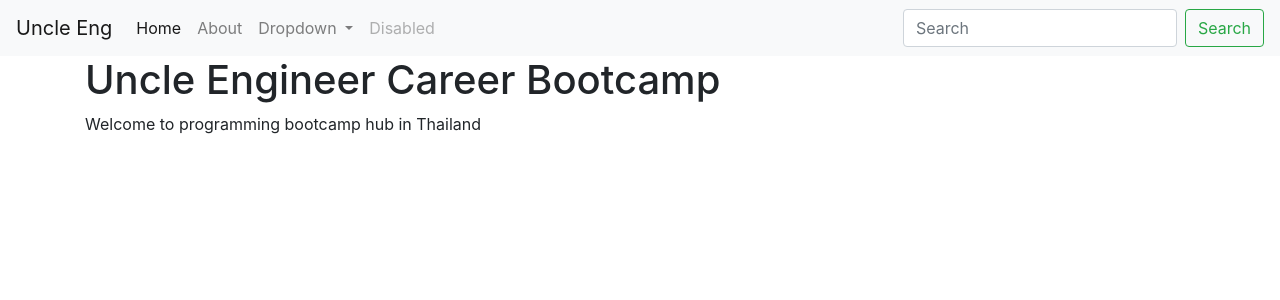
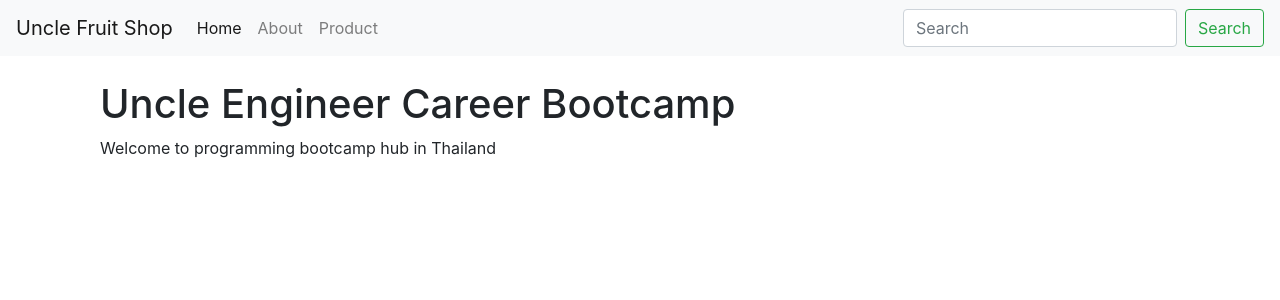
Before and after one commit to SonNavigator/uncle-bootcamp-2023, a Django app: page / in a window 1280 px wide. Shown: the top 300 px of the page. Run offline with Django 3.2, Linux system fonts and the light colour scheme; data that the repository does not hold is empty.

Commit message:
Session6

```diff
--- /dev/null
+++ b/company/templates/company/base.html
@@ -0,0 +1,46 @@
+<!DOCTYPE html>
+{% load static %}
+<html>
+    <head>
+        <link rel="stylesheet" href="https://cdn.jsdelivr.net/npm/bootstrap@4.6.2/dist/css/bootstrap.min.css" integrity="sha384-xOolHFLEh07PJGoPkLv1IbcEPTNtaed2xpHsD9ESMhqIYd0nLMwNLD69Npy4HI+N" crossorigin="anonymous">
+        <!-- <link rel="stylesheet" href="{% static 'company/styles.css' %}"> -->
+        <title>{% block title %}Uncle Fruit Shop{% endblock title %}</title>
+    </head>
+    <body>
+      <!-- Navigation bar section -->
+        <nav class="navbar navbar-expand-lg navbar-light bg-light">
+            <a class="navbar-brand" href="/">Uncle Fruit Shop</a>
+            <button class="navbar-toggler" type="button" data-toggle="collapse" data-target="#navbarSupportedContent" aria-controls="navbarSupportedContent" aria-expanded="false" aria-label="Toggle navigation">
+              <span class="navbar-toggler-icon"></span>
+            </button>
+            <div class="collapse navbar-collapse" id="navbarSupportedContent">
+              <ul class="navbar-nav mr-auto">
+                <li class="nav-item active">
+                  <a class="nav-link" href="/">Home <span class="sr-only">(current)</span></a>
+                </li>
+                <li class="nav-item">
+                  <a class="nav-link" href="/about">About</a>
+                </li>
+                <li class="nav-item">
+                    <a class="nav-link" href="/product">Product</a>
+                </li>
+
+              </ul>
+              <form class="form-inline my-2 my-lg-0">
+                <input class="form-control mr-sm-2" type="search" placeholder="Search" aria-label="Search">
+                <button class="btn btn-outline-success my-2 my-sm-0" type="submit">Search</button>
+              </form>
+            </div>
+          </nav>
+          <!-- End Navigation Bar -->
+
+        <div class="container">
+            {% block content %}
+            ################################
+
+            ################################
+            {% endblock content %}
+        </div>
+
+    </body>
+</html>
--- a/company/templates/company/home.html
+++ b/company/templates/company/home.html
@@ -1,50 +1,8 @@
-<!DOCTYPE html>
-{% load static %}
-<html>
-    <head>
-        <link rel="stylesheet" href="https://cdn.jsdelivr.net/npm/bootstrap@4.6.2/dist/css/bootstrap.min.css" integrity="sha384-xOolHFLEh07PJGoPkLv1IbcEPTNtaed2xpHsD9ESMhqIYd0nLMwNLD69Npy4HI+N" crossorigin="anonymous">
-        <!-- <link rel="stylesheet" href="{% static 'company/styles.css' %}"> -->
-        <title>Home</title>
-    </head>
-    <body>
-      <!-- Navigation bar section -->
-        <nav class="navbar navbar-expand-lg navbar-light bg-light">
-            <a class="navbar-brand" href="/">Uncle Eng</a>
-            <button class="navbar-toggler" type="button" data-toggle="collapse" data-target="#navbarSupportedContent" aria-controls="navbarSupportedContent" aria-expanded="false" aria-label="Toggle navigation">
-              <span class="navbar-toggler-icon"></span>
-            </button>
-            <div class="collapse navbar-collapse" id="navbarSupportedContent">
-              <ul class="navbar-nav mr-auto">
-                <li class="nav-item active">
-                  <a class="nav-link" href="/">Home <span class="sr-only">(current)</span></a>
-                </li>
-                <li class="nav-item">
-                  <a class="nav-link" href="/about">About</a>
-                </li>
-                <li class="nav-item dropdown">
-                  <a class="nav-link dropdown-toggle" href="#" role="button" data-toggle="dropdown" aria-expanded="false">
-                    Dropdown
-                  </a>
-                  <div class="dropdown-menu">
-                    <a class="dropdown-item" href="#">Action</a>
-                    <a class="dropdown-item" href="#">Another action</a>
-                    <div class="dropdown-divider"></div>
-                    <a class="dropdown-item" href="#">Something else here</a>
-                  </div>
-                </li>
-                <li class="nav-item">
-                  <a class="nav-link disabled">Disabled</a>
-                </li>
-              </ul>
-              <form class="form-inline my-2 my-lg-0">
-                <input class="form-control mr-sm-2" type="search" placeholder="Search" aria-label="Search">
-                <button class="btn btn-outline-success my-2 my-sm-0" type="submit">Search</button>
-              </form>
-            </div>
-          </nav>
-          <!-- End Navigation Bar -->
+{% extends 'company/base.html' %}
+{% block content %}
 
 <div class="container">
+  <br>
   <h1>Uncle Engineer Career Bootcamp</h1>
   <p>Welcome to programming bootcamp hub in Thailand</p>
   <div class="row">
@@ -52,14 +10,14 @@
       <div class="col-sm-6">
         <div class="card">
           <div class="card-body">
+            <img src={{ post.featured_pic.url }} alt="{{ post.title }}" class="img-fluid"><br><br>
             <h5 class="card-title">{{ post.title }}</h5>
             <p class="card-text">{{ post.description }}</p>
-                      <a href="#" class="btn btn-primary">Read more</a>
+            <a href="blog/{{ post.id }}" class="btn btn-primary">Read more</a>
           </div>
-                  </div>
+        </div><br>
       </div>
       {% endfor %}
   </div>
 </div>
-    </body>
-</html>
+{% endblock content %}
--- a/company/urls.py
+++ b/company/urls.py
@@ -1,9 +1,9 @@
 from django.urls import path
-from .views import Homepage, about  # Import the functions from views.py
-
+from .views import Homepage, about, product, post_detail
 
 urlpatterns = [
-    # path('URL Name', Function)
-    path('', Homepage),
-    path('about', about)
+    path('', Homepage), # localhost:8000
+    path('about', about),
+    path('product', product),
+    path('blog/<int:id>', post_detail)
 ]
--- a/company/views.py
+++ b/company/views.py
@@ -1,14 +1,28 @@
 from django.shortcuts import render
 from django.http import HttpResponse
-from .models import Post
-
+from .models import Post, ProductDemo
 
 def Homepage(request):
+
     # Query all posts
     all_posts = Post.objects.all()
 
     return render(request, 'company/home.html', {'all_posts': all_posts})
 
 
+def post_detail(request, id):
+    # Query 1 post
+    single_post = Post.objects.get(id=id)
+    return render(request, 'company/post-detail.html', {'single_post': single_post})
+
+
 def about(request):
-    return render(request, 'company/about.html')
+    data = ProductDemo.objects.all() # --> SELECT * from company_productdemo
+    context = {'data':data} # attachment
+    return render(request, 'company/about.html',context)
+
+
+def product(request):
+    data = ProductDemo.objects.all() # --> SELECT * from company_productdemo
+    context = {'data':data} # attachment
+    return render(request, 'company/product.html',context)
--- a/firstweb/urls.py
+++ b/firstweb/urls.py
@@ -1,8 +1,13 @@
 from django.contrib import admin
 from django.urls import path, include
+from django.conf import settings  # New
+from django.conf.urls.static import static  # New
+
+
 
 
 urlpatterns = [
     path('admin/', admin.site.urls),
-    path('', include('company.urls')),
-]
+    path('', include('company.urls')),  # Our app
+    path('summernote/', include('django_summernote.urls'))  # Summernote
+] + static(settings.MEDIA_URL, document_root=settings.MEDIA_ROOT)
```
Also changed, not shown: company/admin.py (+11 -2 lines), company/models.py (+11 -0 lines), company/templates/company/about.html (+6 -9 lines), company/templates/company/post-detail.html (added, +12 -0 lines), company/templates/company/product.html (added, +18 -0 lines), firstweb/settings.py (+7 -13 lines), company/migrations/0002_auto_20230121_1145.py (added), company/migrations/0003_post_featured_pic.py (added), media/cover/Outdoor_Photo_Practical_Crash_Courses_Education_YouTube_Video_Outro_12.jpg (added), media/cover/_125928612_sbna_guycrossland_school1.jpg (added), media/cover/programmer-remember-code.jpg (added), media/django-summernote/2023-01-21/96165f48-448c-459a-878c-700d35570acc.jpeg (added). Lines whose indentation alone changed are shown as unchanged.
